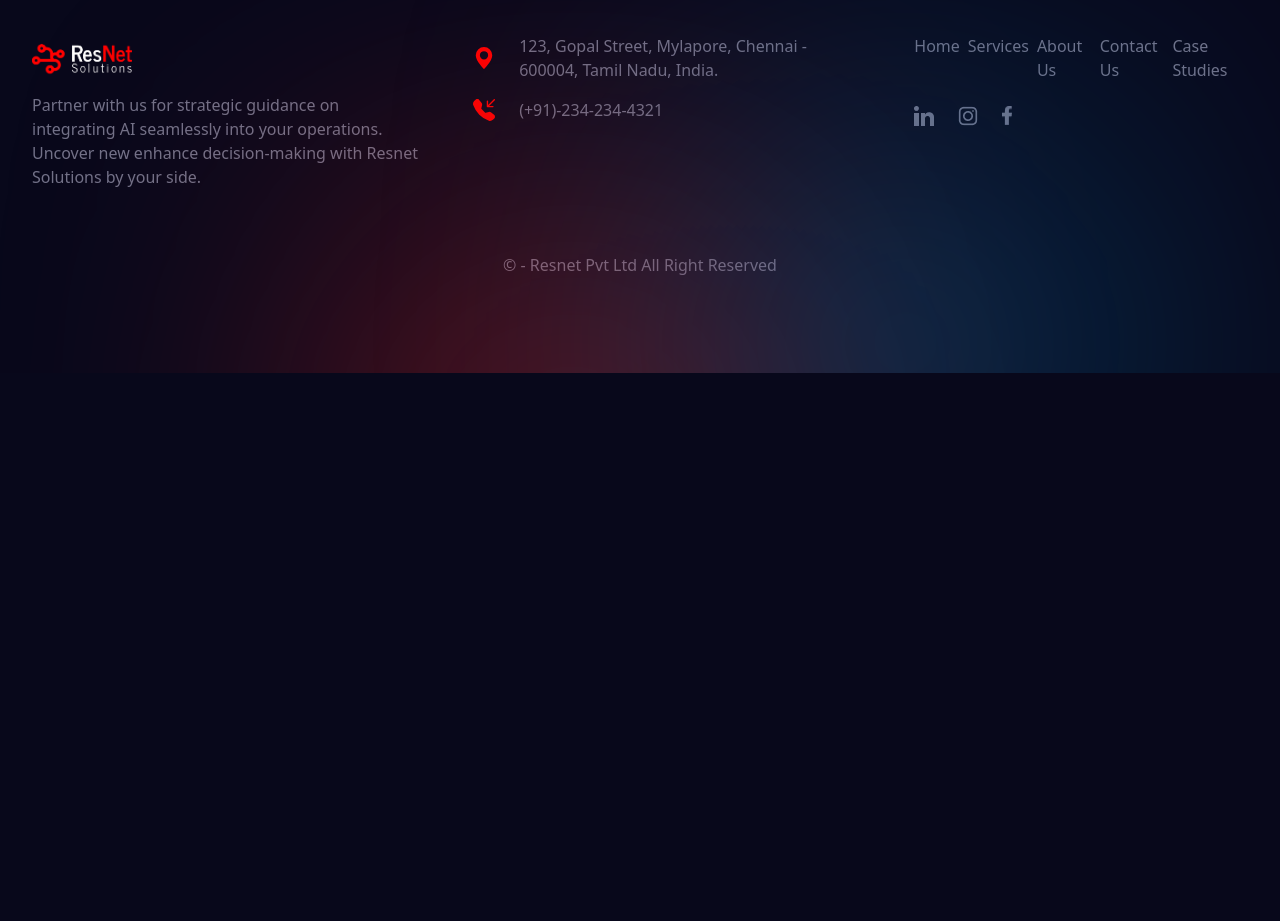
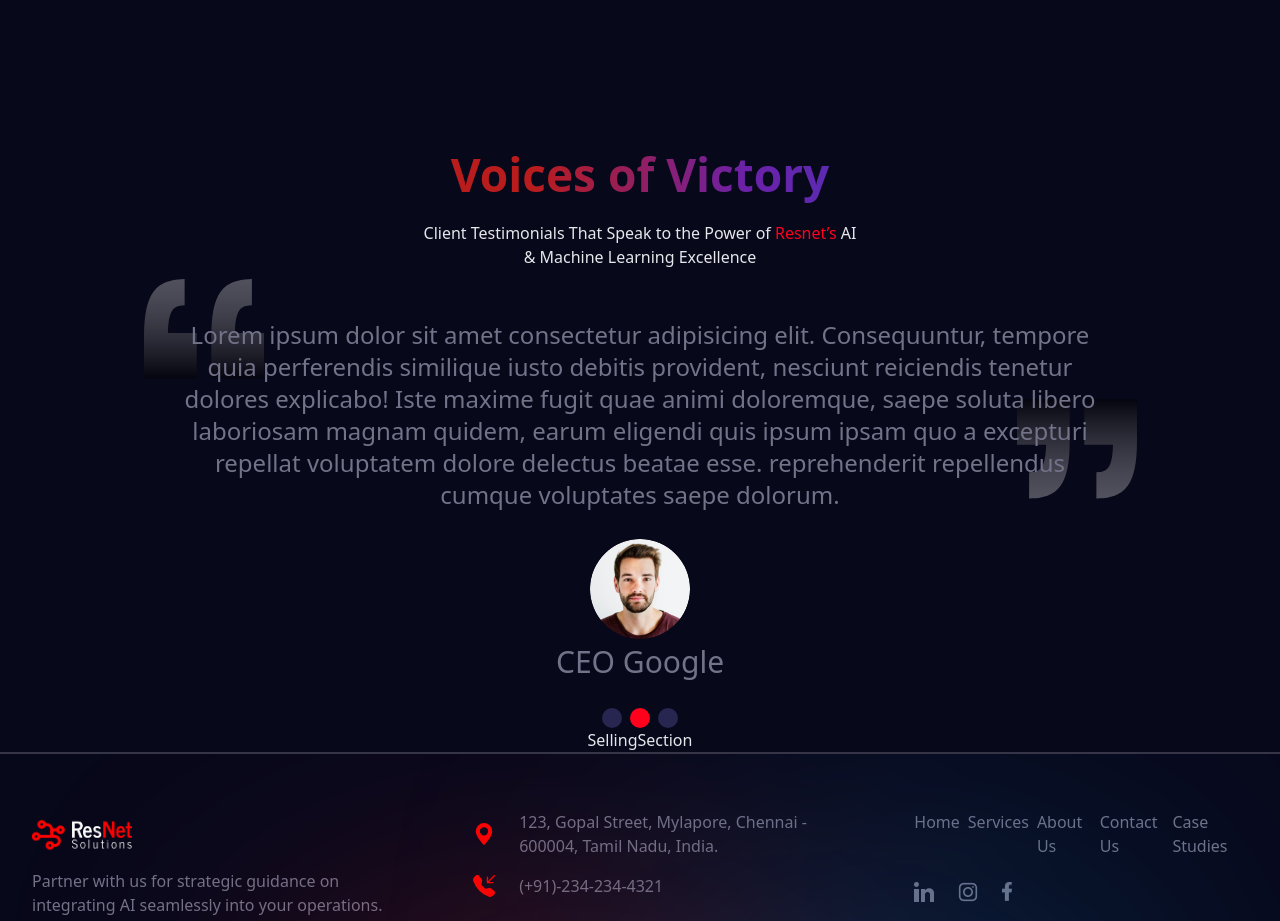
Before and after one commit to Qriocity-Company/Resnet, a Next.js app: page / in a window 1280 px wide. Shown: the part 3180-4101 px from the top of the page. Before the commit the page ends 3553 px from the top, so only its background shows below. Built offline with nearby package versions, Linux system fonts and the light colour scheme.

Commit message:
added testinomial

```diff
--- a/components/Testimonial.tsx
+++ b/components/Testimonial.tsx
@@ -1,7 +1,102 @@
-import React from 'react'
+"use client"
+import React, { useState, useEffect } from 'react'
+import Image from 'next/image'
+import user from "../assets/user1.png"
+
+
+const testimonials = [
+  { id: 1, content: 'Lorem ipsum dolor sit amet consectetur. Nulla sed purus fringilla tellus. Lorem ipsum dolor sit amet consectetur. Nulla sed purus fringilla tellus. Lorem ipsum dolor sit amet consectetur.Lorem ipsum dolor sit amet consectetur. Nulla sed purus fringilla tellus. Lorem ipsum dolor sit amet consectetur. Nulla sed purus fringilla tellus. Lorem ipsum dolor sit amet consectetur.', author: 'CEO Alphabet' },
+  { id: 2, content: 'Lorem ipsum dolor sit amet consectetur adipisicing elit. Consequuntur, tempore quia perferendis similique iusto debitis provident, nesciunt reiciendis tenetur dolores explicabo! Iste maxime fugit quae animi doloremque, saepe soluta libero laboriosam magnam quidem, earum eligendi quis ipsum ipsam quo a excepturi repellat voluptatem dolore delectus beatae esse. reprehenderit repellendus cumque voluptates saepe dolorum.', author: 'CEO Google' },
+  { id: 3, content: 'Lorem ipsum dolor sit amet consectetur adipisicing elit. Eius asperiores at, placeat, minima culpa nesciunt voluptas mollitia unde facilis reprehenderit totam commodi adipisci non sapiente recusandae aliquid numquam. Sed recusandae sapiente laboriosam adipisci inventore, laborum velit aut in libero omnis minima ipsam. Voluptas recusandae facilis nisi! Autem magni quidem rem.', author: 'CEO MicroSoft' },
+  // Add more testimonials as needed
+];
+
+
+
+const TestimonialCard = ({data }:any)=>{
+
+  return (
+    <div className=''>
+    <div className='relative max-w-[913px] mt-[50px] min-h-[220px] h-full  mx-auto  w-full' style={{boxSizing :"content-box"}}>
+      <svg className='absolute -top-10 -left-10' xmlns="http://www.w3.org/2000/svg" width="120" height="100" viewBox="0 0 120 100" fill="none">
+        <path d="M120 53.9386L90.8946 53.9386C91.3921 30.0989 97.4085 27.3927 104.965 26.6203L107.879 26.2143L107.879 0.000151397L104.52 0.202444C94.6527 0.826368 83.7436 2.8255 76.4655 12.9233C70.0855 21.7754 67.2727 36.2372 67.2727 58.4375L67.2727 99.5747L120 99.5747L120 53.9386Z" fill="url(#paint0_linear_34_181)" fill-opacity="0.46" />
+        <path d="M52.7273 99.5747L52.7273 53.9386L24.0103 53.9386C24.5079 30.0989 30.3297 27.3927 37.8861 26.6203L40.6061 26.2143L40.6061 0.000151397L37.4412 0.202452C27.574 0.826368 16.5673 2.8255 9.28912 12.9233C2.90972 21.7754 2.7815e-05 36.2372 2.60881e-05 58.4375L2.28882e-05 99.5747L52.7273 99.5747Z" fill="url(#paint1_linear_34_181)" fill-opacity="0.46" />
+        <defs>
+          <linearGradient id="paint0_linear_34_181" x1="93.6364" y1="99.5747" x2="93.6364" y2="0.000149998" gradientUnits="userSpaceOnUse">
+            <stop />
+            <stop offset="1" stop-color="white" stop-opacity="0.65" />
+          </linearGradient>
+          <linearGradient id="paint1_linear_34_181" x1="26.3637" y1="99.5747" x2="26.3637" y2="0.000149998" gradientUnits="userSpaceOnUse">
+            <stop />
+            <stop offset="1" stop-color="white" stop-opacity="0.65" />
+          </linearGradient>
+        </defs>
+      </svg>
+      <p className=' absolute z-10 md:text-2xl text-xl text-[#727289] max-w-[913px] w-full text-center'>
+        {data.content}
+      </p>
+      <svg className='absolute -z-50 bottom-10 -right-10' xmlns="http://www.w3.org/2000/svg" width="120" height="100" viewBox="0 0 120 100" fill="none">
+        <path d="M0 45.6361H29.1055C28.6079 69.4758 22.5915 72.182 15.0352 72.9544L12.1212 73.3604V99.5746L15.48 99.3723C25.3473 98.7483 36.2564 96.7492 43.5345 86.6514C49.9145 77.7993 52.7273 63.3375 52.7273 41.1372V0H0V45.6361Z" fill="url(#paint0_linear_34_175)" fill-opacity="0.46" />
+        <path d="M67.2727 0V45.6361H95.9897C95.4921 69.4758 89.6703 72.182 82.1139 72.9544L79.3939 73.3604V99.5746L82.5588 99.3723C92.426 98.7483 103.433 96.7492 110.711 86.6514C117.09 77.7993 120 63.3375 120 41.1372V0H67.2727Z" fill="url(#paint1_linear_34_175)" fill-opacity="0.46" />
+        <defs>
+          <linearGradient id="paint0_linear_34_175" x1="26.3636" y1="0" x2="26.3636" y2="99.5746" gradientUnits="userSpaceOnUse">
+            <stop />
+            <stop offset="1" stop-color="white" stop-opacity="0.65" />
+          </linearGradient>
+          <linearGradient id="paint1_linear_34_175" x1="93.6363" y1="0" x2="93.6363" y2="99.5746" gradientUnits="userSpaceOnUse">
+            <stop />
+            <stop offset="1" stop-color="white" stop-opacity="0.65" />
+          </linearGradient>
+        </defs>
+      </svg>
+
+
+    </div>
+
+    <div className=''>
+      <Image
+        src={user}
+        alt="User"
+        className='rounded-full w-[100px] h-[100px] mx-auto'
+      />
+      <div className='mx-auto w-fit text-[30px] text-[#727289]'>{data.author}</div>
+    </div>
+
+  </div>
+  )
+}
 
 export const Testimonial = () => {
+  const [slideIndex, setSlideIndex] = useState(2);
+
+
   return (
-    <div>Testimonial</div>
+    <div className='mt-[200px] w-5/6 mx-auto '>
+      <div>
+        <div className='text-[46px] p-3 font-[600] text-transparent bg-gradient-to-r from-red-700 from-40% via-purple-800 via-60% to-blue-700 to-100% bg-clip-text text-center 2'>Voices of Victory</div>
+        <p className='text-[16px] text-center max-w-md mx-auto'>Client Testimonials That Speak to the Power of <span className='text-[#FF001D]'>Resnet’s</span> AI & Machine Learning Excellence</p>
+      </div>
+
+
+
+     {testimonials.map((data , index) => {
+         return (
+       <>
+         { data.id === slideIndex &&   <TestimonialCard key={index} data={data} />  }</>
+         )
+     }
+
+
+      )}
+
+      <div className="flex gap-2 justify-center items-center mt-6">
+    <button className={`${slideIndex === 1 ? "bg-[#FF001D]" : "bg-[#262651] " } w-5 h-5  rounded-full`} onClick={() => setSlideIndex(1)}>
+
+    </button>
+    <button className={`${slideIndex === 2 ? "bg-[#FF001D]" : "bg-[#262651] " } w-5 h-5  rounded-full`} onClick={() => setSlideIndex(2)}></button>
+    <button className={`${slideIndex === 3 ? "bg-[#FF001D]" : "bg-[#262651] " } w-5 h-5  rounded-full`} onClick={() => setSlideIndex(3)}></button>
+  </div>
+
+    </div>
   )
 }
```
Also changed, not shown: styles/Testimonial.css (added, +192 -0 lines), assets/user1.png (added).
